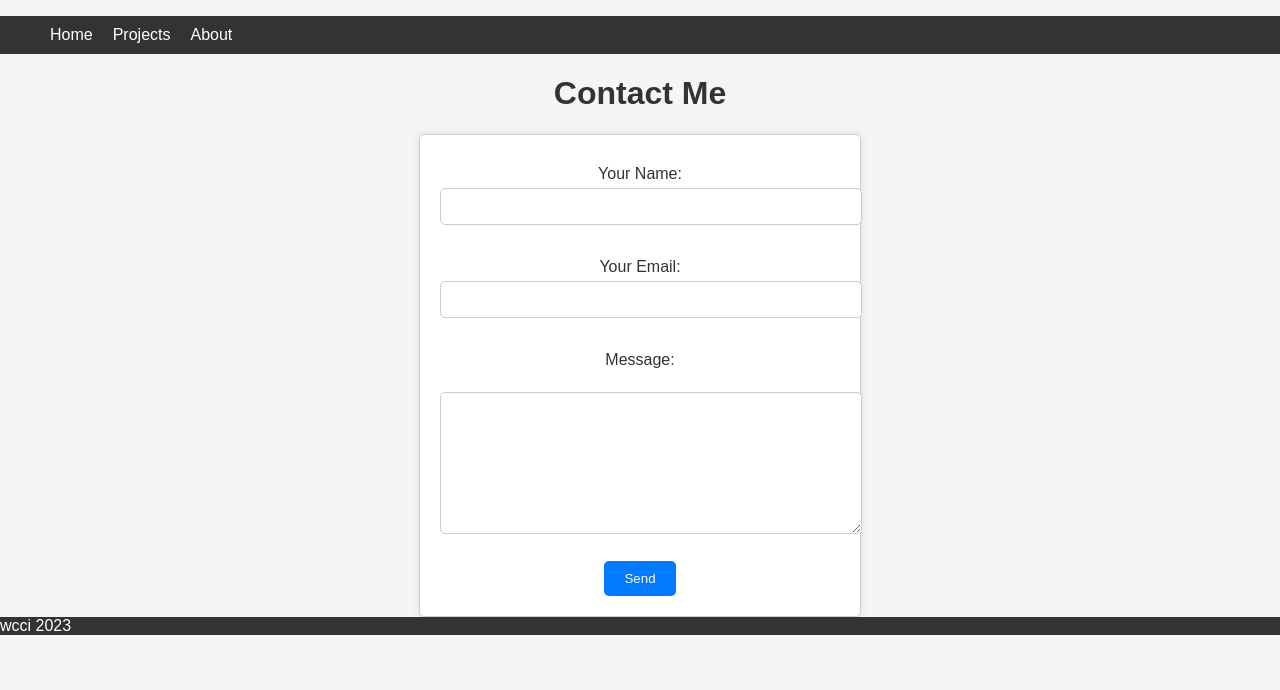
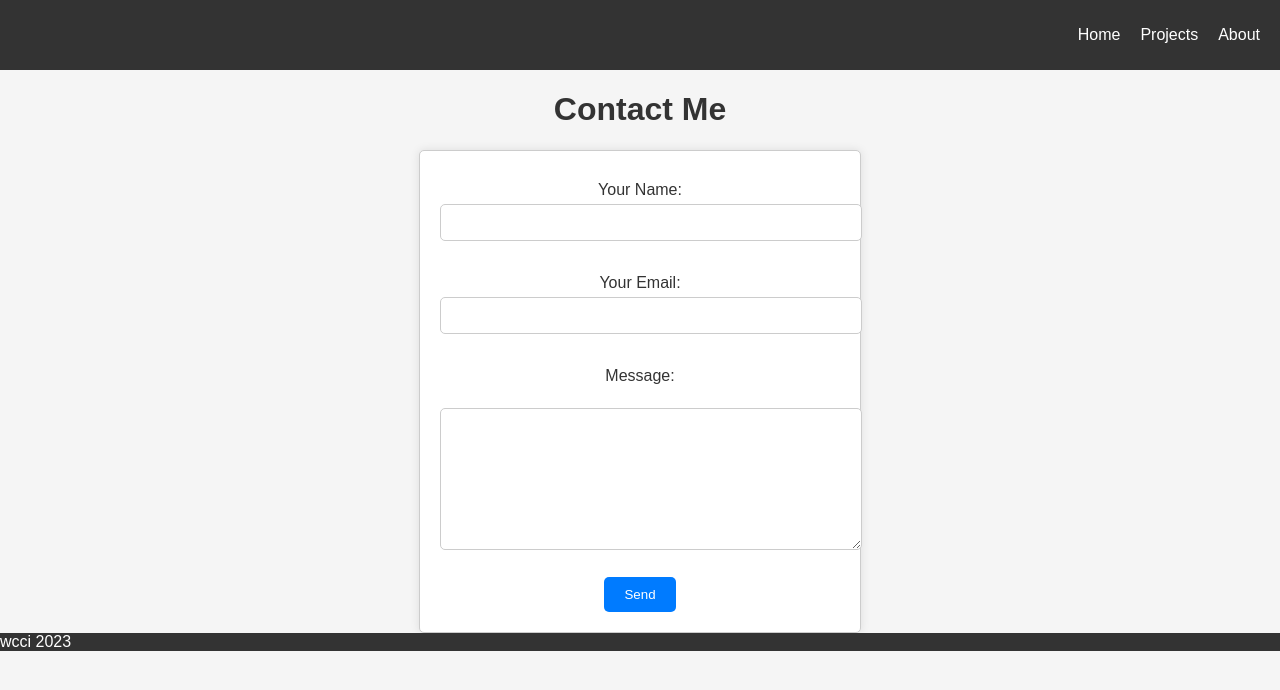
Before and after one commit to nmange95/nathan.github.io, a plain HTML site: page contact/contact.html in a window 1280 px wide. Drawn offline with Linux system fonts and the light colour scheme.

Commit message:
some formatting

```diff
--- a/about/style.css
+++ b/about/style.css
@@ -6,10 +6,15 @@ html {
 }
 
 header {
+  margin: 0;
+  padding: 0;
   font-family: Arial, sans-serif;
   background: #706e57;
   height: 3%;
   border-bottom: 2px solid white;
+  display: flex;
+  align-items: center;
+  padding: 10px 0;
 }
 
 .container {
@@ -76,15 +81,17 @@ footer {
   text-align: end;
 }
 
+nav {
+  margin-left: auto;
+}
+
 nav ul {
   list-style: none;
   display: flex;
-  margin-left: auto;
-  margin-right: 20px;
 }
 
 nav li {
-  margin: 10px;
+  margin-right: 20px;
 }
 
 nav a {
--- a/contact/style.css
+++ b/contact/style.css
@@ -1,4 +1,5 @@
-body, html {
+body,
+html {
   margin: 0;
   padding: 0;
   height: 100%;
@@ -13,17 +14,22 @@ body {
 header {
   background: #333;
   color: white;
+  display: flex;
+  align-items: center;
+  padding: 10px 0;
+}
+
+nav {
+  margin-left: auto;
 }
 
 nav ul {
   list-style: none;
   display: flex;
-    margin-left: auto;
-    margin-right: 20px;
 }
 
 nav li {
-    margin: 10px;
+  margin-right: 20px;
 }
 
 nav a {
--- a/projects/style.css
+++ b/projects/style.css
@@ -6,8 +6,6 @@ html {
 }
 
 body {
-  margin: 0;
-  padding: 0;
   background: url(../images/maybeBG.jpg);
   background-position: center;
   background-repeat: no-repeat;
@@ -55,15 +53,17 @@ header {
   font-weight: bold;
 }
 
+nav {
+  margin-left: auto;
+}
+
 nav ul {
   list-style: none;
   display: flex;
-  margin-left: auto;
-  margin-right: 20px;
 }
 
 nav li {
-  margin: 10px;
+  margin-right: 20px;
 }
 
 nav a {
```
Also changed, not shown: about/about.html (+4 -4 lines). Lines whose indentation alone changed are shown as unchanged.
